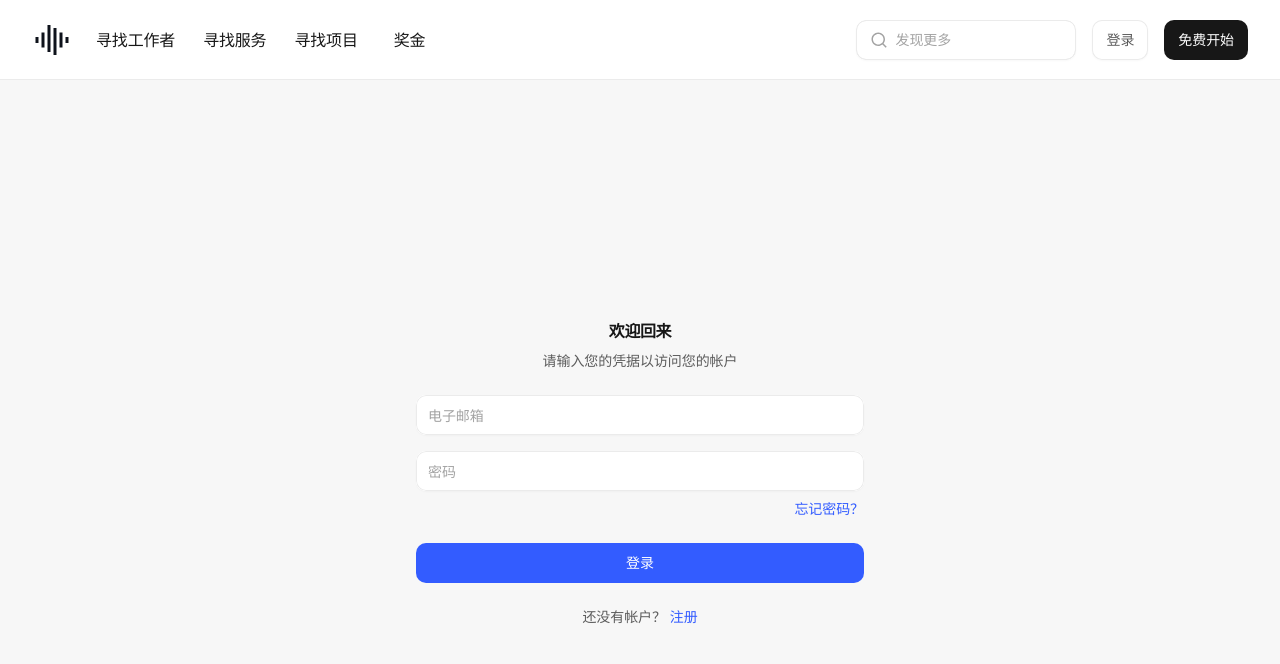
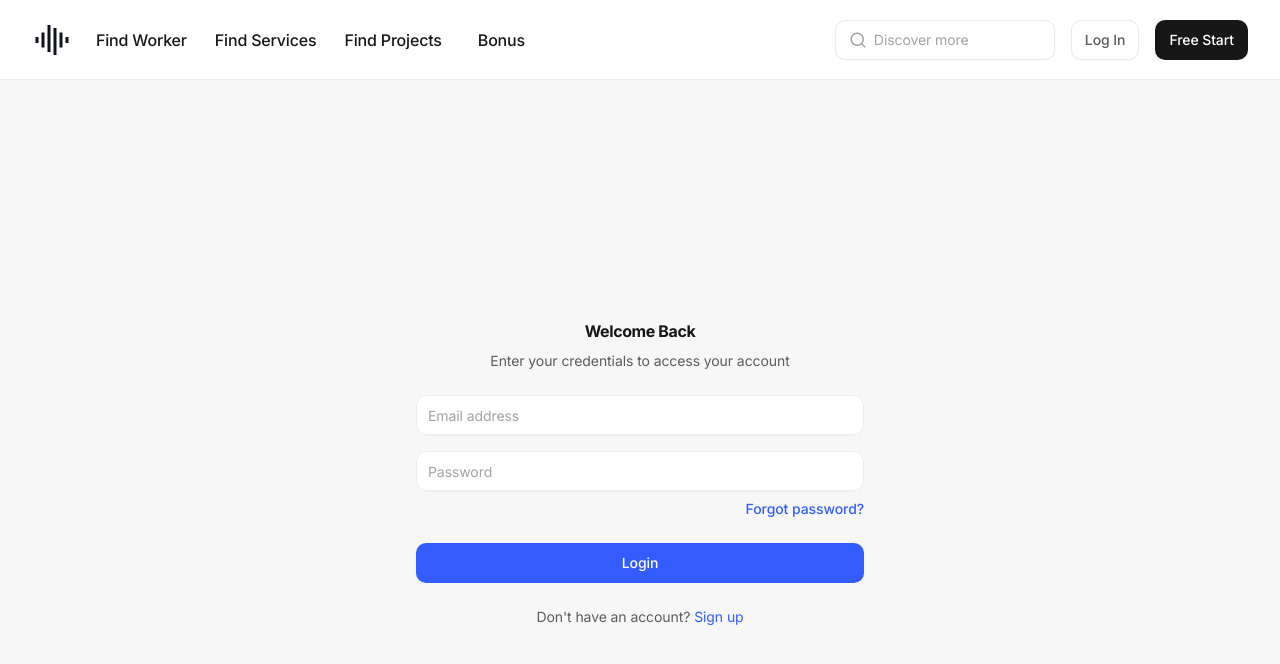
Before and after one commit to 899ms/marketplace, a Next.js app: page / in a window 1280 px wide. Shown: the top 664 px of the page. Built offline with nearby package versions, Linux system fonts and the light colour scheme; no server answers.

Commit message:
fixed language issues

```diff
--- a/app/[lang]/services/[id]/page.tsx
+++ b/app/[lang]/services/[id]/page.tsx
@@ -67,6 +67,7 @@ export default async function ServiceDetailPage({
           <ServiceInfoLeft
             service={service}
             portfolioServices={portfolioServices}
+
           />
         </div>
 
--- a/components/I18nInit.tsx
+++ b/components/I18nInit.tsx
@@ -9,8 +9,19 @@ export default function I18nInit() {
   const [, locale] = pathname.split('/');   // grabs "zh" or "en"
 
   useEffect(() => {
-    if (locale && ['en', 'zh'].includes(locale) && i18n.language !== locale) {
-      i18n.changeLanguage(locale);
+    if (locale && ['en', 'zh'].includes(locale)) {
+      // Only change language if it's different from current
+      if (i18n.language !== locale) {
+        i18n.changeLanguage(locale);
+        // Update localStorage
+        localStorage.setItem('language', locale);
+      }
+    } else {
+      // If no locale in path, use stored language or default to 'en'
+      const storedLang = localStorage.getItem('language') || 'en';
+      if (i18n.language !== storedLang) {
+        i18n.changeLanguage(storedLang);
+      }
     }
   }, [locale]);
 
--- a/components/services/detail/service-info-right.tsx
+++ b/components/services/detail/service-info-right.tsx
@@ -26,6 +26,8 @@ import {
 } from '@remixicon/react';
 import { useTranslation } from 'react-i18next';
 import i18n from '@/i18n';
+
+
 
 // Remove the old specific data interfaces
 /*
--- a/components/worker/worker-sidebar.tsx
+++ b/components/worker/worker-sidebar.tsx
@@ -39,7 +39,7 @@ interface WorkerSidebarProps {
 // --- Worker Dashboard Sidebar ---
 export function WorkerSidebar({ userProfile }: WorkerSidebarProps) {
   const { notification } = useNotification();
-  const { t } = useTranslation('common');
+  const { t, i18n: i18nInstance } = useTranslation('common');
 
   const user = {
     name: userProfile.full_name ?? 'User',
@@ -62,11 +62,6 @@ export function WorkerSidebar({ userProfile }: WorkerSidebarProps) {
       description: t('worker.sidebar.comingSoon.description'),
     });
   };
-
-  useEffect(() => {
-
-    console.log('Language Test', t('worker.salary'));
-  }, []);
 
   return (
     <aside className='hidden w-[300px] shrink-0 lg:block'>
--- a/i18n.ts
+++ b/i18n.ts
@@ -8,6 +8,14 @@ import { initReactI18next } from 'react-i18next';
 import commonEN from './public/locales/en/common.json';
 import commonZH from './public/locales/zh/common.json';
 
+// Get initial language from localStorage or default to 'en'
+const getInitialLanguage = () => {
+  if (typeof window !== 'undefined') {
+    return localStorage.getItem('language') || 'en';
+  }
+  return 'en';
+};
+
 i18n
   .use(initReactI18next)
   .init({
@@ -15,8 +23,8 @@ i18n
       en: { common: commonEN },
       zh: { common: commonZH },
     },
-    lng: 'zh',
-    fallbackLng: 'zh',
+    lng: getInitialLanguage(),
+    fallbackLng: 'en',
     ns: ['common'],         // we only have one namespace
     defaultNS: 'common',    // make it the default
     interpolation: { escapeValue: false },
@@ -25,4 +33,11 @@ i18n
     },
   });
 
+// Add language change listener
+if (typeof window !== 'undefined') {
+  i18n.on('languageChanged', (lng) => {
+    localStorage.setItem('language', lng);
+  });
+}
+
 export default i18n;
```
Also changed, not shown: components/services/detail/service-info-left.tsx (+7 -2 lines).
